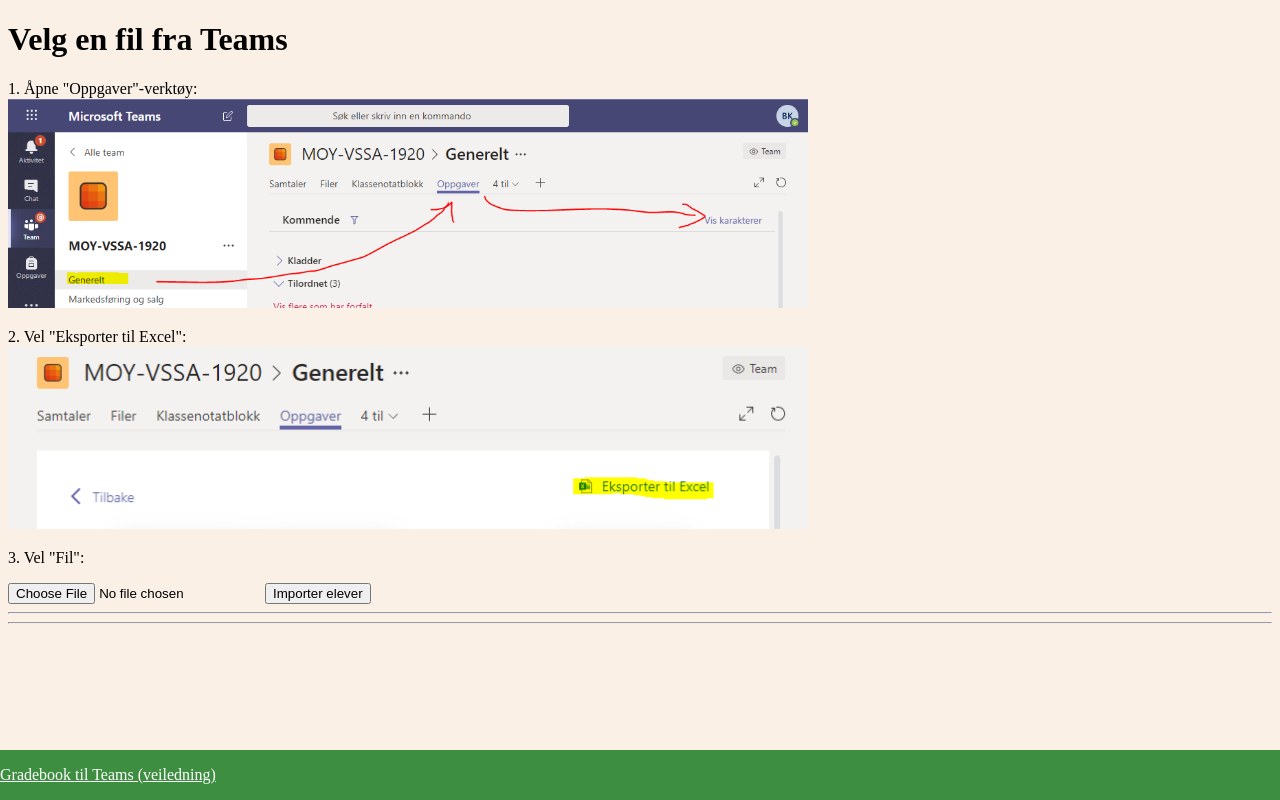
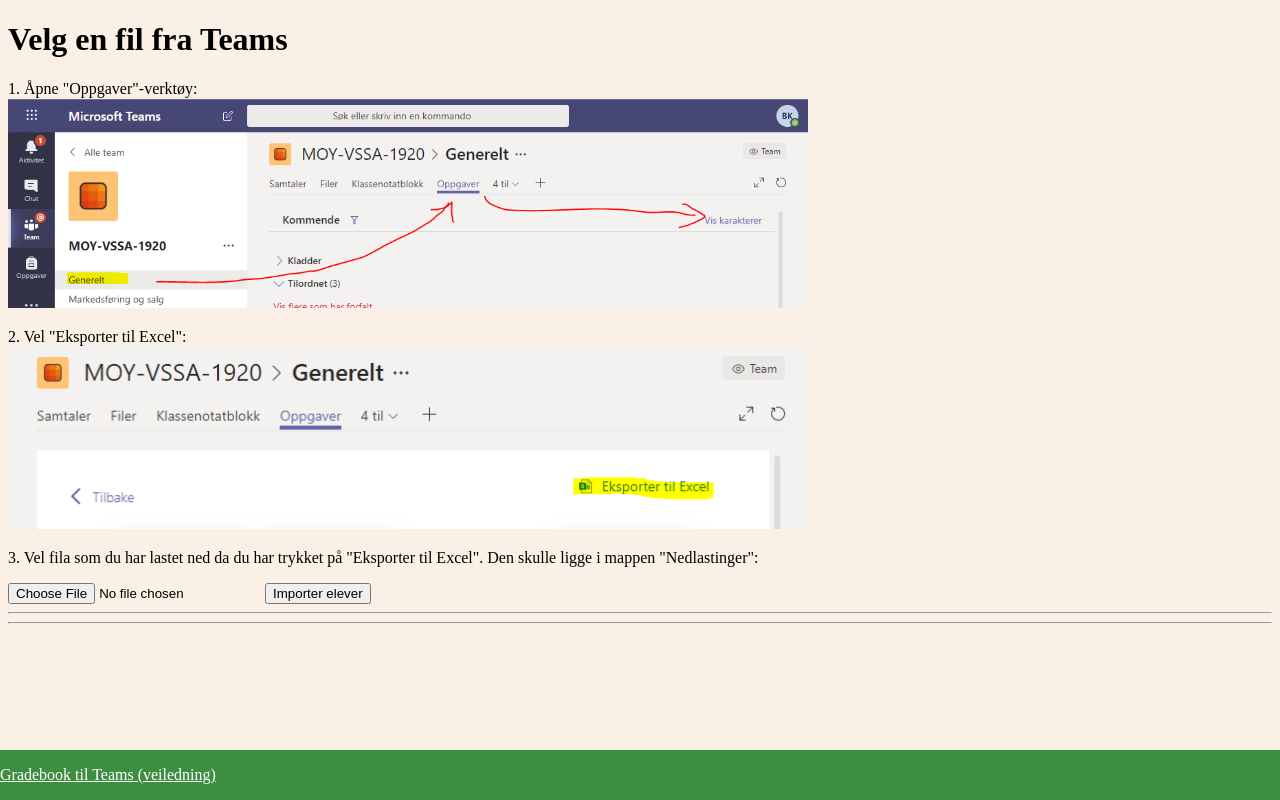
Before and after one commit to moyepedagog/moyepedagog.github.io, a plain HTML site: page index.html in a window 1280 px wide. Drawn offline with Linux system fonts and the light colour scheme.

Commit message:
Add files via upload

```diff
--- a/index.html
+++ b/index.html
@@ -358,7 +358,7 @@
       <img style="width:800px" src="https://moyepedagog.github.io/gb2.png" alt="eksporter til excel">
     </p>
     <p>
-      3. Vel "Fil": <br>
+      3. Vel fila som du har lastet ned da du har trykket på "Eksporter til Excel". Den skulle ligge i mappen "Nedlastinger": <br>
     </p>
   </div>
 
```
